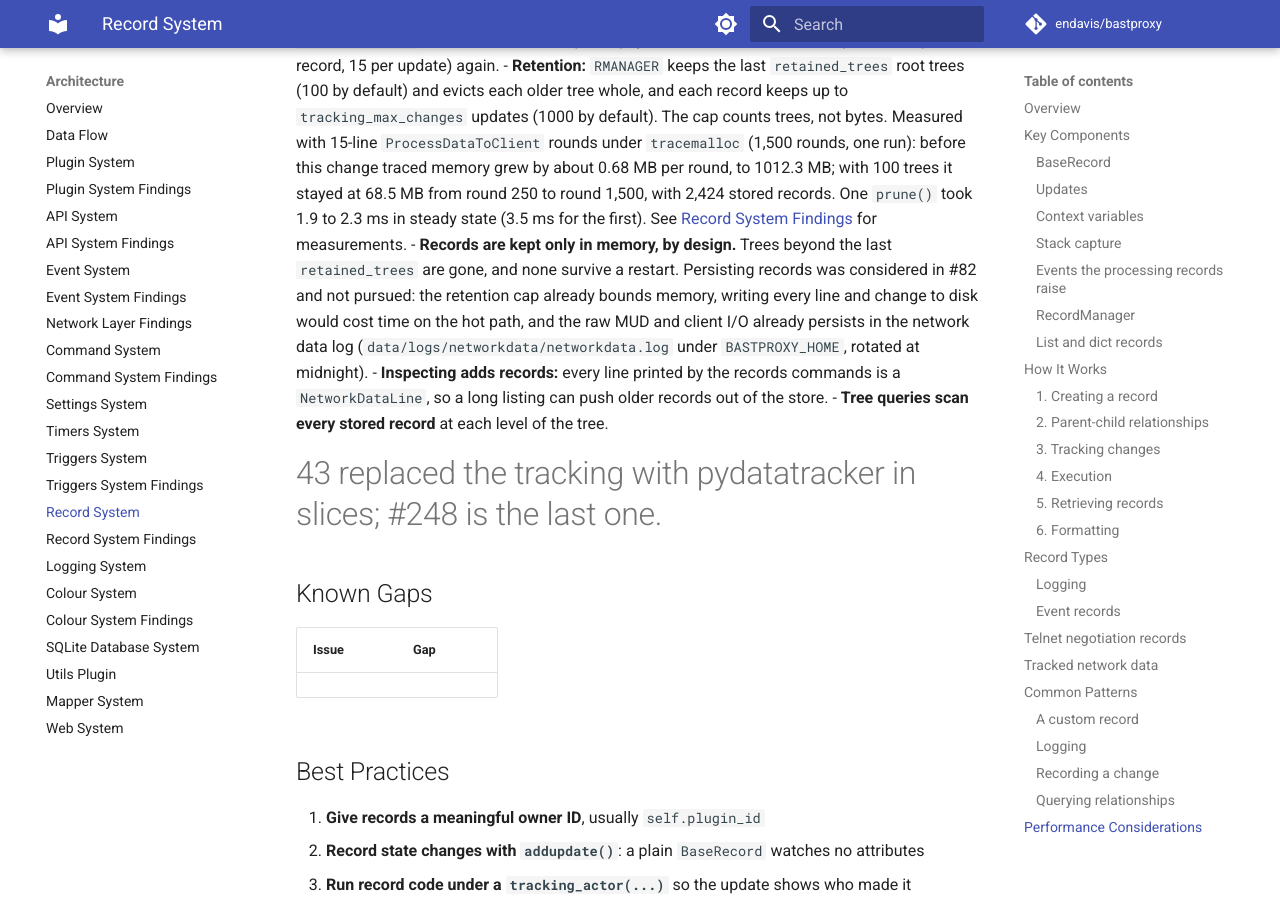
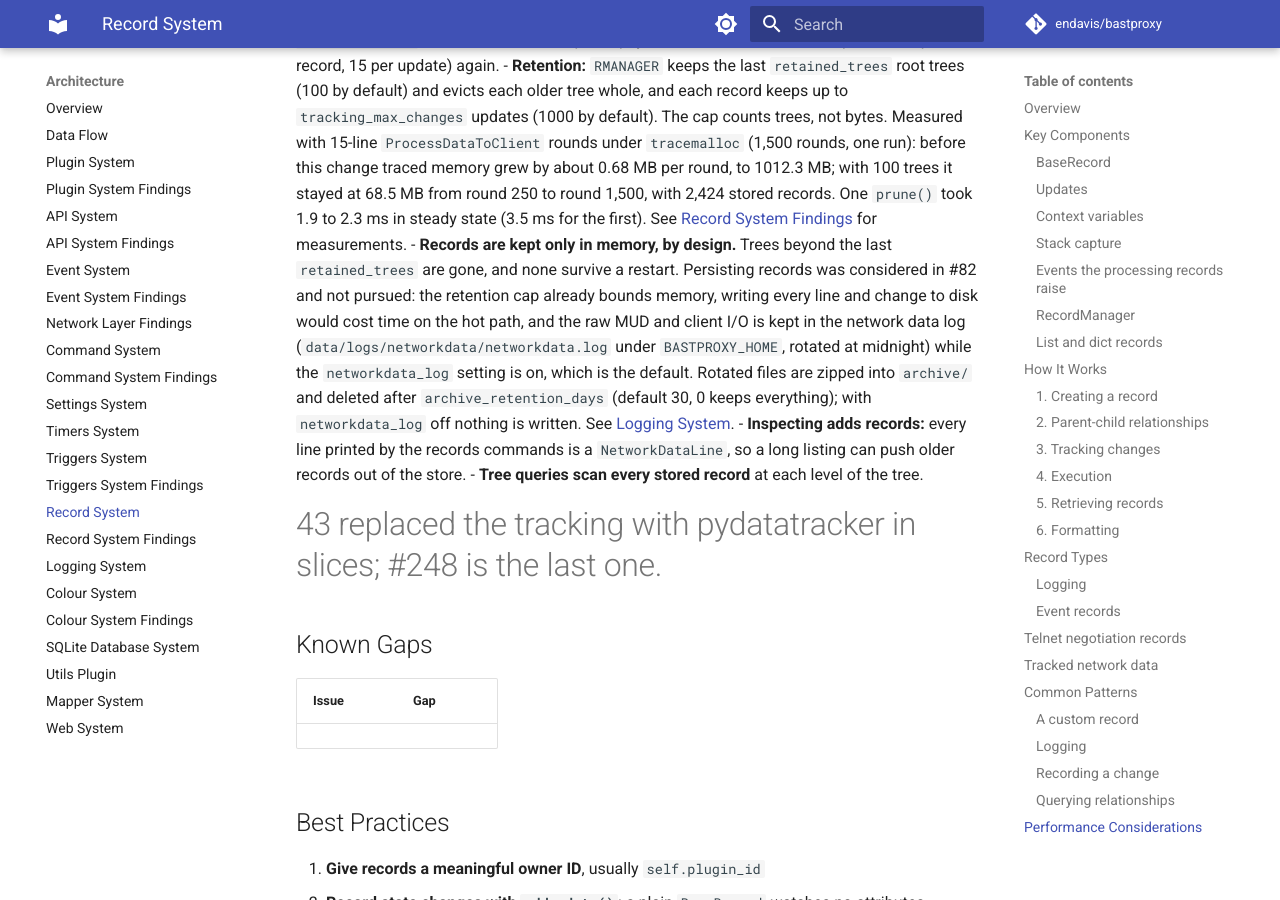
Before and after one commit to endavis/bastproxy, an MkDocs documentation site: the page built from docs/claude/record_system.md, in a window 1280 px wide and 900 px high, scrolled down 15290 px. Built offline with MkDocs 1.6.1 and Material for MkDocs 9.7.7, drawn with Linux system fonts in a browser that asks for light colours; comment, search, counter and statistics services are not loaded.

Commit message:
docs: state when the network data log keeps raw I/O (merges PR #823, addresses #809)
docs: say the network data log is conditional and pruned

ADR-0005 item 6, record_system.md and data_flow.md said the raw I/O
persists in the network data log. Since #806 the networkdata_log setting
can turn it off and archive_retention_days (default 30, 0 keeps
everything) prunes archived files. The text now says so and links the
logging docs.

Addresses #809


Claude-Session: https://claude.ai/code/session_01NXu1sbBxFsEQW16MiZv7Je

Co-authored-by: Claude Opus 5.5 <noreply@anthropic.com>

```diff
--- a/docs/claude/record_system.md
+++ b/docs/claude/record_system.md
@@ -395,7 +395,7 @@ while current.parent:
   The "before" run used a temporary patch that set the old `_SETUP_EVENTS` flag so that no events plugin was needed. The benchmark asserts the ADR-0005 target of 20 us for `addupdate`.
 - **With `capture_stacks` on**, each record and update pays for a formatted call stack (10 frames per record, 15 per update) again.
 - **Retention:** `RMANAGER` keeps the last `retained_trees` root trees (100 by default) and evicts each older tree whole, and each record keeps up to `tracking_max_changes` updates (1000 by default). The cap counts trees, not bytes. Measured with 15-line `ProcessDataToClient` rounds under `tracemalloc` (1,500 rounds, one run): before this change traced memory grew by about 0.68 MB per round, to 1012.3 MB; with 100 trees it stayed at 68.5 MB from round 250 to round 1,500, with 2,424 stored records. One `prune()` took 1.9 to 2.3 ms in steady state (3.5 ms for the first). See [Record System Findings](record_system_findings.md#q3-what-is-kept-and-what-does-it-cost) for measurements.
-- **Records are kept only in memory, by design.** Trees beyond the last `retained_trees` are gone, and none survive a restart. Persisting records was considered in #82 and not pursued: the retention cap already bounds memory, writing every line and change to disk would cost time on the hot path, and the raw MUD and client I/O already persists in the network data log (`data/logs/networkdata/networkdata.log` under `BASTPROXY_HOME`, rotated at midnight).
+- **Records are kept only in memory, by design.** Trees beyond the last `retained_trees` are gone, and none survive a restart. Persisting records was considered in #82 and not pursued: the retention cap already bounds memory, writing every line and change to disk would cost time on the hot path, and the raw MUD and client I/O is kept in the network data log (`data/logs/networkdata/networkdata.log` under `BASTPROXY_HOME`, rotated at midnight) while the `networkdata_log` setting is on, which is the default. Rotated files are zipped into `archive/` and deleted after `archive_retention_days` (default 30, 0 keeps everything); with `networkdata_log` off nothing is written. See [Logging System](logging_system.md#network-data-log).
 - **Inspecting adds records:** every line printed by the records commands is a `NetworkDataLine`, so a long listing can push older records out of the store.
 - **Tree queries scan every stored record** at each level of the tree.
 
```
Also changed, not shown: docs/claude/data_flow.md (+1 -1 lines), docs/decisions/0005-record-tracking-scope-change-contents-retention-and-cost.md (+1 -0 lines).
